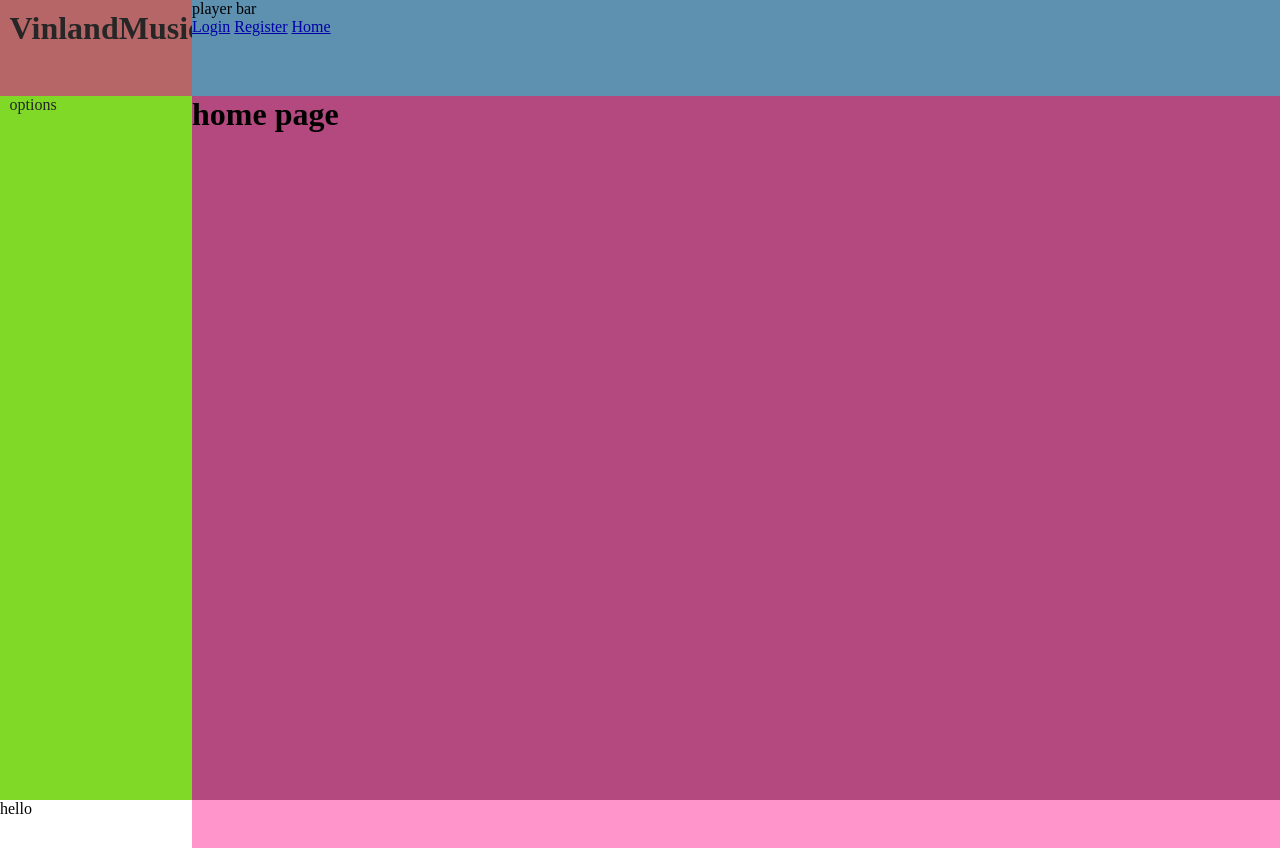
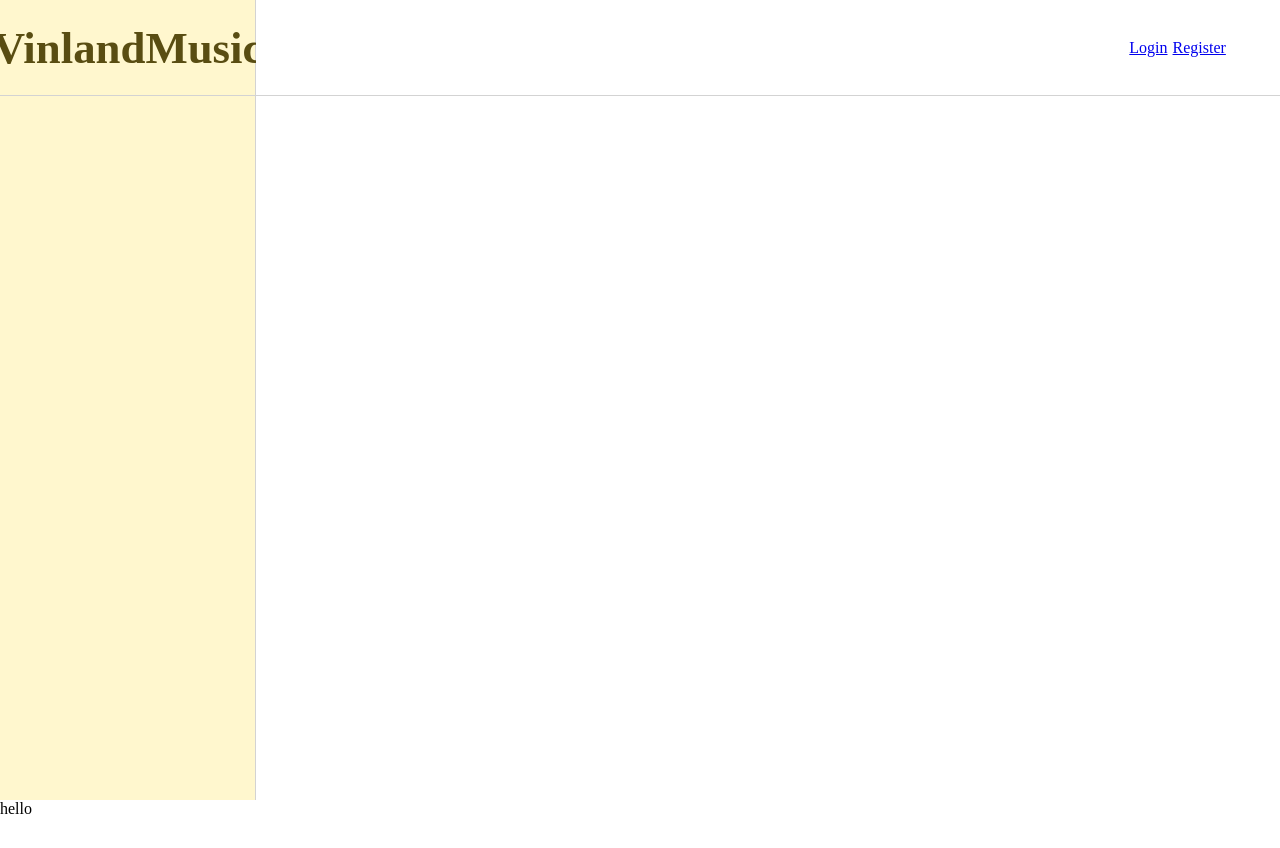
Before and after one commit to KuzminIvan232/vinland-music, a PHP site: page / in a window 1280 px wide. Run offline with PHP 8.4, Linux system fonts and the light colour scheme.

Commit message:
design optimisation

```diff
--- a/app/controllers/UsersController.php
+++ b/app/controllers/UsersController.php
@@ -12,13 +12,14 @@ class UsersController extends Controller
         if (\app\models\Users::isUserLoggedIn()) {
             $this->redirect('/KursovaBE');
         }
+        \core\Core::get()->setLayoutPath('app/views/layouts/login.php');
         if ($this->isPost) {
             $user = \app\models\Users::verifyLoginAndPassword($this->post->login, $this->post->password);
             if (!empty($user)) {
                 \app\models\Users::loginUser($user);
                 return $this->redirect('/KursovaBE');
             } else {
-                $this->setErrorMessage('wrong login or password');
+                $this->addErrorMessage('wrong login or password');
             }
         }
 
@@ -27,10 +28,9 @@ class UsersController extends Controller
 
     public function actionRegister()
     {
+        \core\Core::get()->setLayoutPath('app/views/layouts/login.php');
         if ($this->isPost) {
-
             $user = \app\models\Users::verifyLogin($this->post->login);
-
             if (!empty($user)) {
                 $this->addErrorMessage('user already exists');
             }
--- a/app/views/home/index.php
+++ b/app/views/home/index.php
@@ -1,3 +1,4 @@
 <?php
-$this->Title = 'home page';
+$this->Title = 'Home';
+$this->Style = "/KursovaBE/css/layouts/index.css";
 ?>
--- a/app/views/layouts/index.php
+++ b/app/views/layouts/index.php
@@ -18,39 +18,35 @@ if (empty($Content)) {
 <head>
     <meta charset="UTF-8">
     <title><?= $Title ?></title>
-    <link rel="stylesheet" href="/KursovaBE/css/layouts.css">
-    <!--<link rel="stylesheet" href="<?php /*= $Style */?>">-->
+    <link rel="stylesheet" href="<?= $Style ?>">
 </head>
 <body>
 <div class="body-container">
     <div class="aside-container">
-        <div class="title">
-            <h1 class="main-title">VinlandMusic</h1>
+        <div class="title-container">
+            <h1 class="title"><a href="/KursovaBE">VinlandMusic</a></h1>
         </div>
         <aside class="aside">
-            <p>options</p>
+
         </aside>
     </div>
 
     <div class="main-container">
-        <header class="player-bar">
-            <p>player bar</p>
-            <?php if (\app\models\Users::isUserLoggedIn()) : ?>
-                <a href="/KursovaBE/users/logout">Logout</a>
-            <?php else : ?>
-                <?php if(\app\models\Users::isLoginPage()): ?>
-                    <a href="/KursovaBE/users/register">Register</a>
-                <?php elseif(\app\models\Users::isRegisterPage()): ?>
-                    <a href="/KursovaBE/users/login">Login</a>
-                <?php else: ?>
+        <header class="player-bar-container">
+            <div class="player-bar">
+
+            </div>
+            <div class="navigation">
+                <?php if (\app\models\Users::isUserLoggedIn()) : ?>
+                    <a href="/KursovaBE/users/logout">Logout</a>
+                <?php else : ?>
                     <a href="/KursovaBE/users/login">Login</a>
                     <a href="/KursovaBE/users/register">Register</a>
                 <?php endif; ?>
-            <?php endif; ?>
-            <a href="/KursovaBE">Home</a>
+            </div>
         </header>
+
         <main class="main">
-            <h1 class="temp-title"><?= $Title ?></h1>
             <?= $Content ?>
             <!--<div class="song-container">
                 <p>main</p>
--- a/app/views/users/login.php
+++ b/app/views/users/login.php
@@ -1,6 +1,8 @@
 <?php
 /** @var string $error_message */
-$this->Title = "Login";
+$this->GTitle = "Login";
+$this->Title = "PLAY THAT MUSIC";
+$this->Style = "/KursovaBE/css/layouts/login.css";
 ?>
 
 <div class="form-container">
--- a/app/views/users/register.php
+++ b/app/views/users/register.php
@@ -1,6 +1,8 @@
 <?php
 /** @var string $error_message */
-$this->Title = "Registration";
+$this->GTitle = "Registration";
+$this->Title = "CREATE YOUR ACCOUNT";
+$this->Style = "/KursovaBE/css/layouts/login.css";
 ?>
 
 <div class="form-container">
--- a/core/Core.php
+++ b/core/Core.php
@@ -26,6 +26,12 @@ class Core
         session_start();
     }
 
+    public function setLayoutPath($pathToView)
+    {
+        $this->layoutPath = $pathToView;
+        $this->template = new \core\Template($this->layoutPath);
+    }
+
     public function run($route)
     {
         $this->route = new \core\Router($route);
--- a/css/layouts.css
+++ b/css/layouts/index.css
@@ -1,6 +1,7 @@
 * {
     margin: 0;
     box-sizing: border-box;
+    font-size: 16px;
 }
 
 body {
@@ -16,48 +17,55 @@ body {
 /*ASIDE*/
 
 .aside-container {
-    width: 15%;
+    width: 20%;
     height: 100%;
-    background-color: gray;
+    border-right: lightgray 1px solid;
+    /*background-color: gray;*/
 }
 
-.title {
+.title-container {
     width: 100%;
     height: 12%;
-    background-color: indianred;
-    opacity: 0.7;
+    border-bottom: lightgray 1px solid;
+    background-color: #fff7ce;
 }
 
 .aside {
     width: 100%;
     height: 88%;
     overflow-y: auto;
-    background-color: chartreuse;
-    opacity: 0.7;
+    background-color: #fff7ce;
 }
 
-.title * {
-    margin-left: 5%;
-    padding-top: 5%;
+.title-container {
+    display: flex;
+    justify-content: center;
+    align-items: center;
+}
+
+.title a {
+    font-size: 2.8rem;
+    color: #594d12;
+    text-decoration: none;
 }
 
 .aside * {
     margin-left: 5%;
 }
 
-/*MAIN - PLAYER BAR*/
+/*MAIN*/
 
 .main-container {
-    width: 85%;
+    width: 80%;
     height: 100%;
-    background-color: black;
+    /*background-color: black;*/
     box-sizing: border-box;
 }
 
 .main {
     width: 100%;
     height: 94%;
-    background-color: hotpink;
+    background-color: white;
     opacity: 0.7;
     overflow-y: auto;
 }
@@ -70,49 +78,38 @@ body {
 
 .song-list {
     list-style: none;
-}*/
+}
 
 .song {
     width: 100%;
     height: 5%;
     background-color: darkblue;
-}
+}*/
 
 /*PLAYER BAR*/
 
-.player-bar {
+.player-bar-container {
     position: sticky;
     top: 0;
     width: 100%;
     height: 12%;
-    background-color: lightskyblue;
-    opacity: 0.7;
+    border-bottom: lightgray 1px solid;
+    background-color: white;
+    display: flex;
+}
+
+.player-bar {
+    width: 80%;
+    height: 100%;
+}
+
+.navigation {
+    width: 20%;
+    height: 100%;
+    display: flex;
+    justify-content: center;
+    align-items: center;
+    gap: 5px;
 }
 
 /* OTHER */
-
-.form-container {
-    width: 100%;
-    height: 100%;
-    background-color: white;
-    display: flex;
-    justify-content: center;
-    align-items: center;
-    flex-direction: column;
-}
-
-.form-div {
-    width: 500px;
-    height: 350px;
-    background-color: #aaaaaa;
-    display: flex;
-    justify-content: center;
-    align-items: center;
-    flex-direction: column;
-    border-radius: 15px;
-}
-
-
-.temp-title {
-    position: absolute;
-}
```
Also changed, not shown: app/views/layouts/login.php (added, +48 -0 lines), css/layouts/login.css (added, +72 -0 lines).
